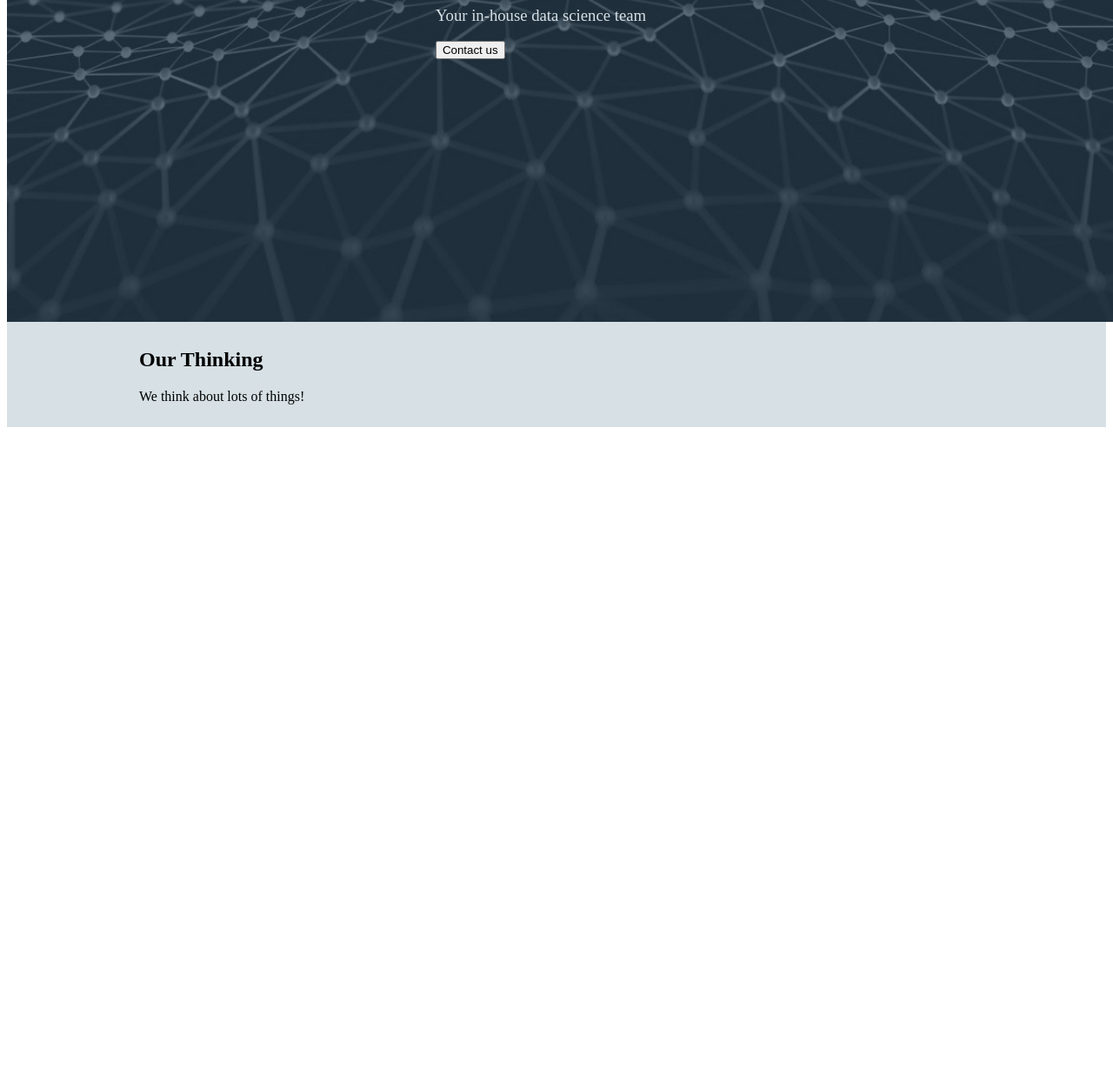
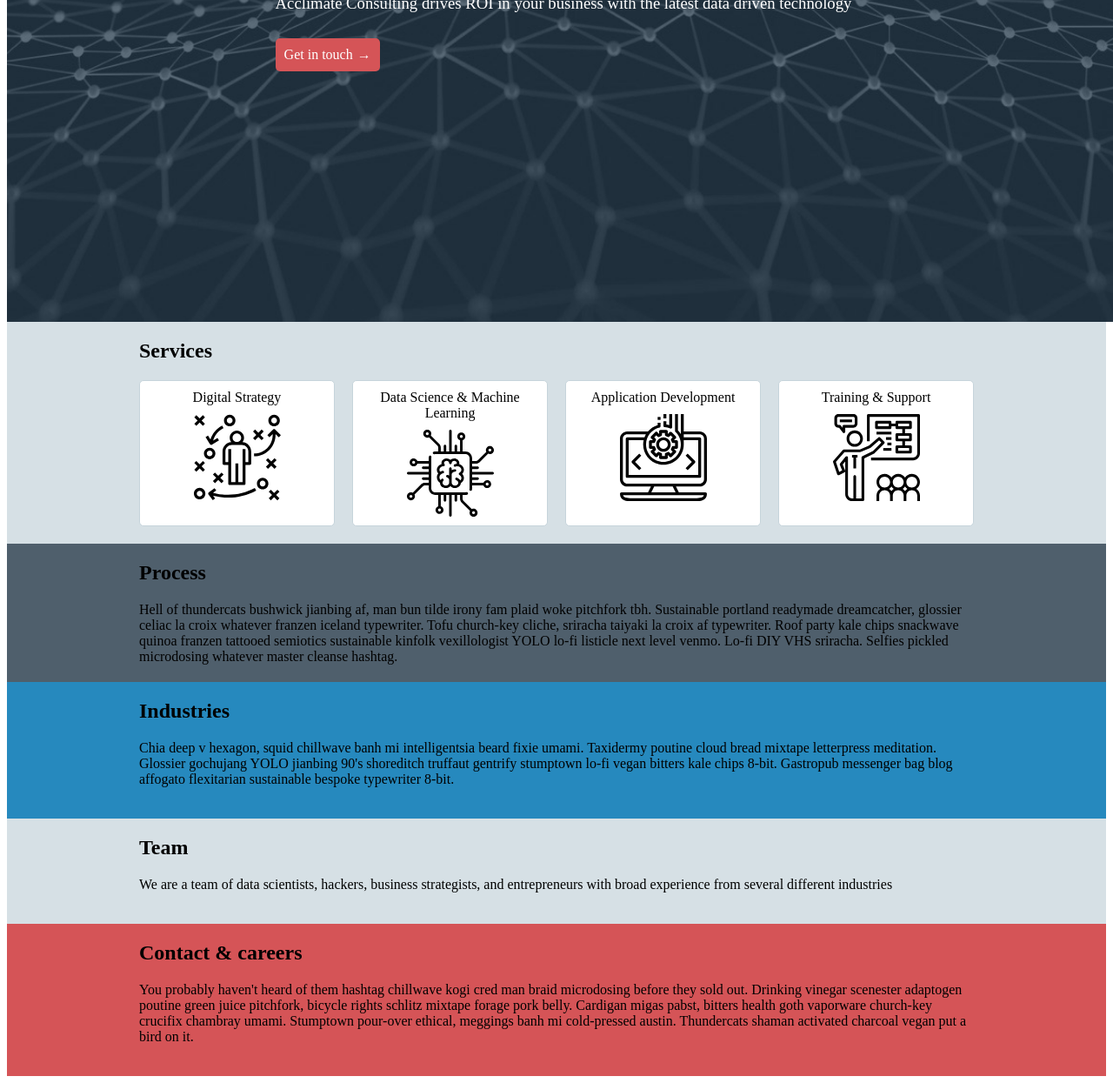
Before and after one commit to andwilson/acclimate.io, a Gatsby site: page / in a window 1280 px wide. Shown: the part 373-1618 px from the top of the page at 87% size. Before the commit the page ends 872 px from the top, so only its background shows below. Built offline with nearby package versions, Linux system fonts and the light colour scheme; Gatsby itself is replaced by a stand-in of ours.

Commit message:
Made significant content edits to the homepage

```diff
--- a/package.json
+++ b/package.json
@@ -16,6 +16,7 @@
     "gatsby-plugin-styled-components": "^2.0.11",
     "gatsby-source-filesystem": "^1.4.3",
     "gatsby-transformer-sharp": "^1.6.22",
+    "polished": "^1.9.3",
     "react-fontawesome": "^1.6.1",
     "react-headroom": "^2.2.2",
     "react-helmet": "^5.2.0",
--- a/src/pages/index.js
+++ b/src/pages/index.js
@@ -1,12 +1,16 @@
 import React from "react";
+import Link from "gatsby-link";
 import Helmet from "react-helmet";
 import styled from "styled-components";
-
-// import PageContainer from "../components/PageContainer"
+import { lighten, darken } from "polished";
 
 import { colors } from "../styles/theme";
 
 import topImage from "../images/network-3.jpg";
+import strategy from "../images/strategy.svg";
+import machinelearning from "../images/machinelearning.svg";
+import development from "../images/development.svg";
+import support from "../images/support.svg";
 
 const Top = styled.div`
   position: relative;
@@ -19,23 +23,86 @@ const Top = styled.div`
   align-items: center;
   justify-content: center;
   > div {
-    max-width: 940px;
+    max-width: 960px;
     margin: auto;
     padding: 0 10px 10px 10px;
-  > h1, h3 {
-    color: ${colors.light};
+  > h1 {
+    color: #ffffff;
+    > span {
+      color: ${colors.secondary};
+      font-style: italic;
+    }
   }
   > h3 {
+    color: #ffffff;
     font-weight: 300;
   }
 `;
 
-const Thinking = styled.div`
-  background: ${colors.light};
+const CallToAction = styled(Link)`
+  text-decoration: none;
+  margin-top: 10px;
+  border: none;
+  color: #ffffff;
+  font-size: 16px;
+  background: ${colors.secondary};
+  padding: 10px;
+  border-radius: 5px;
+  display: inline-block;
+  &:after {
+    content: "\u2192";
+    display: inline-block;
+    margin-left: 5px;
+    transition: all 0.3s ease;
+  }
+  transition: all 0.3s ease;
+  &:hover {
+    background: ${lighten(0.04, colors.secondary)};
+  }
+  &:hover:after {
+    transform: scaleY(1.5);
+  }
+`;
+
+const SectionWrapper = styled.div.attrs({
+  background: props => props.background || colors.light
+})`
+  background: ${props => props.background};
   > div {
     max-width: 960px;
     margin: auto;
+    padding: 20px;
+    > h2 {
+      margin: 0 0 20px 0;
+    }
+  }
+`;
+
+const Services = styled.div`
+  display: flex;
+  }
+  > div {
+    flex-grow: 1;
+    flex-basis: 0;
+    background: #ffffff;
     padding: 10px;
+    margin: 0 20px 0 0;
+    border-radius: 5px;
+    border: 1px solid ${darken(0.05, colors.light)};
+    &:last-of-type {
+      margin: 0;
+    }
+    > h4 {
+      text-align: center;
+      font-weight: 500;
+      margin: 0 0 10px 0;
+    }
+    > img {
+      width: 100px;
+      display: block;
+      margin: auto;
+      fill: ${colors.secondary};
+    }
   }
 `;
 
@@ -46,17 +113,88 @@ export default ({ data }) => (
     </Helmet>
     <Top>
       <div>
-        <h1>Acclimate Consulting</h1>
-        <h3>Your in-house data science team</h3>
-        <button type="button">Contact us</button>
+        <h1>
+          Make <span>intelligent</span> business decisions
+        </h1>
+        <h3>
+          Acclimate Consulting drives ROI in your business with the latest data
+          driven technology
+        </h3>
+        <CallToAction to="/contact">Get in touch</CallToAction>
       </div>
     </Top>
-    <Thinking>
+    <SectionWrapper background={colors.light}>
       <div>
-        <h2>Our Thinking</h2>
-        <p>We think about lots of things!</p>
+        <h2>Services</h2>
+        <Services>
+          <div>
+            <h4>Digital Strategy</h4>
+            <img src={strategy} />
+          </div>
+          <div>
+            <h4>Data Science & Machine Learning</h4>
+            <img src={machinelearning} />
+          </div>
+          <div>
+            <h4>Application Development</h4>
+            <img src={development} />
+          </div>
+          <div>
+            <h4>Training & Support</h4>
+            <img src={support} />
+          </div>
+        </Services>
       </div>
-    </Thinking>
+    </SectionWrapper>
+    <SectionWrapper background={colors.dark}>
+      <div>
+        <h2>Process</h2>
+        Hell of thundercats bushwick jianbing af, man bun tilde irony fam plaid
+        woke pitchfork tbh. Sustainable portland readymade dreamcatcher,
+        glossier celiac la croix whatever franzen iceland typewriter. Tofu
+        church-key cliche, sriracha taiyaki la croix af typewriter. Roof party
+        kale chips snackwave quinoa franzen tattooed semiotics sustainable
+        kinfolk vexillologist YOLO lo-fi listicle next level venmo. Lo-fi DIY
+        VHS sriracha. Selfies pickled microdosing whatever master cleanse
+        hashtag.
+      </div>
+    </SectionWrapper>
+    <SectionWrapper background={colors.primary}>
+      <div>
+        <h2>Industries</h2>
+        <p>
+          Chia deep v hexagon, squid chillwave banh mi intelligentsia beard
+          fixie umami. Taxidermy poutine cloud bread mixtape letterpress
+          meditation. Glossier gochujang YOLO jianbing 90's shoreditch truffaut
+          gentrify stumptown lo-fi vegan bitters kale chips 8-bit. Gastropub
+          messenger bag blog affogato flexitarian sustainable bespoke typewriter
+          8-bit.
+        </p>
+      </div>
+    </SectionWrapper>
+    <SectionWrapper background={colors.light}>
+      <div>
+        <h2>Team</h2>
+        <p>
+          We are a team of data scientists, hackers, business strategists, and
+          entrepreneurs with broad experience from several different industries
+        </p>
+      </div>
+    </SectionWrapper>
+    <SectionWrapper background={colors.secondary}>
+      <div>
+        <h2>Contact & careers</h2>
+        <p>
+          You probably haven't heard of them hashtag chillwave kogi cred man
+          braid microdosing before they sold out. Drinking vinegar scenester
+          adaptogen poutine green juice pitchfork, bicycle rights schlitz
+          mixtape forage pork belly. Cardigan migas pabst, bitters health goth
+          vaporware church-key crucifix chambray umami. Stumptown pour-over
+          ethical, meggings banh mi cold-pressed austin. Thundercats shaman
+          activated charcoal vegan put a bird on it.
+        </p>
+      </div>
+    </SectionWrapper>
   </div>
 );
 
--- a/src/styles/base.css
+++ b/src/styles/base.css
@@ -14,5 +14,5 @@ h5 {
 }
 
 p {
-  line-height: 1.5em;
+  line-height: 1.3em;
 }
```
Also changed, not shown: src/components/ContactForm/index.js (deleted, +0 -120 lines), src/components/Footer/index.js (+20 -1 lines), src/components/Navigation/index.js (+10 -5 lines), src/images/development.svg (added), src/images/machinelearning.svg (added), src/images/strategy.svg (added), src/images/support.svg (added).
